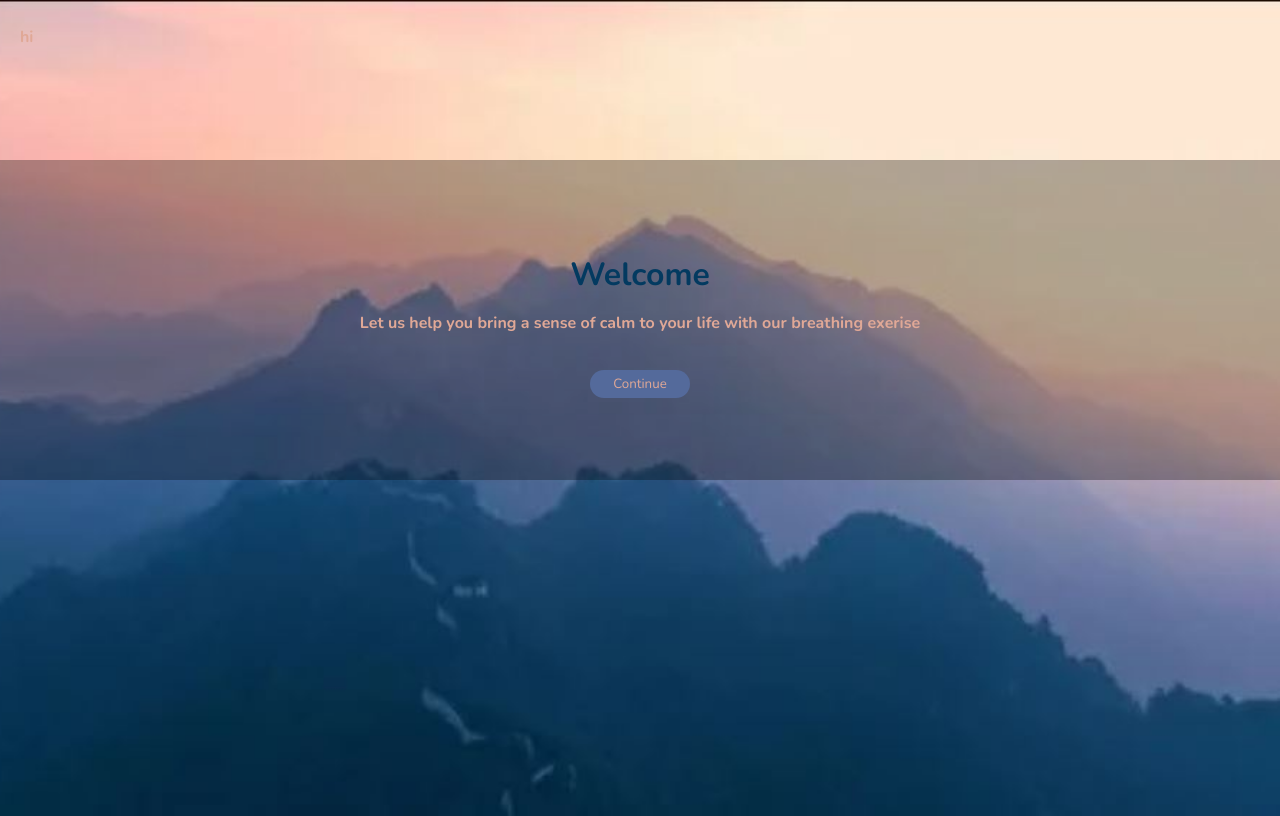
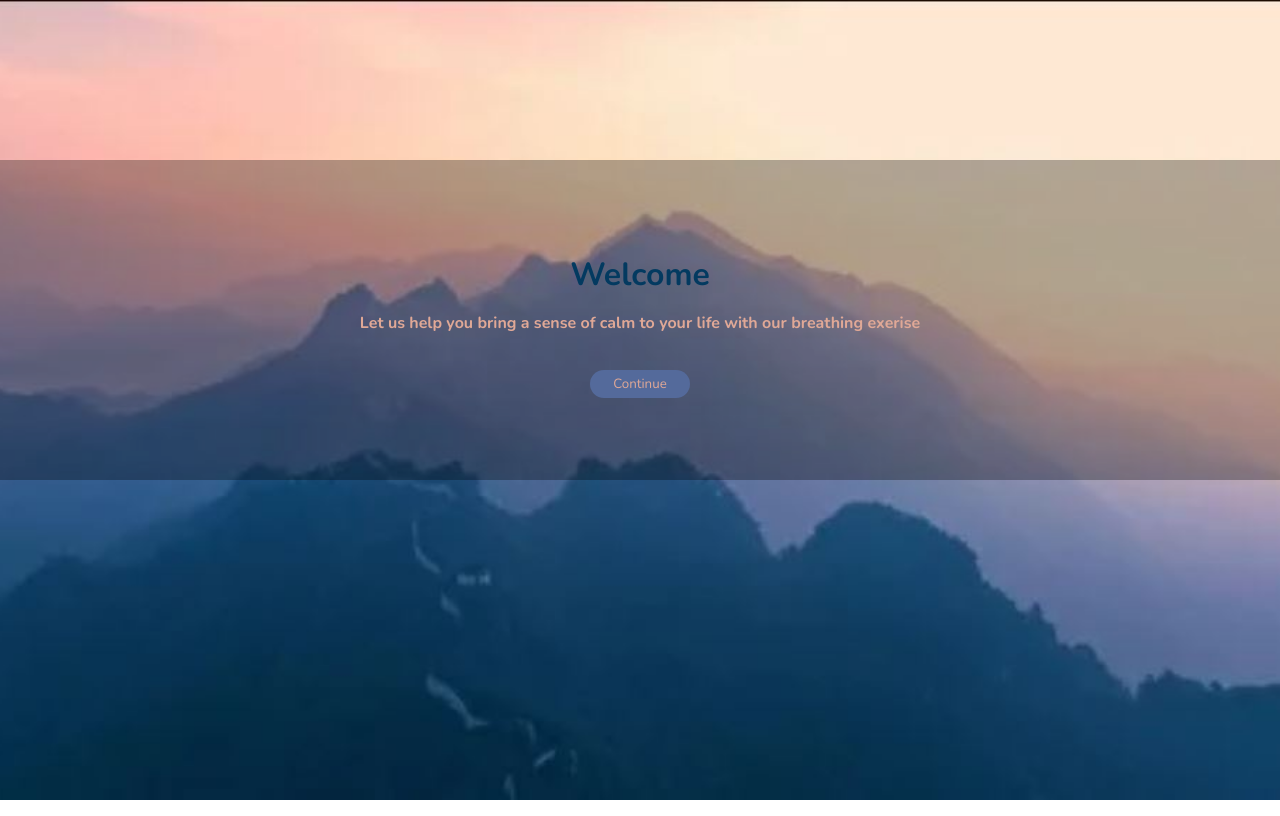
Before and after one commit to this-girl-shall-code/BreatheApp, a plain HTML site: page index.html in a window 1280 px wide. Drawn offline with nearby package versions, Linux system fonts and the light colour scheme.

Commit message:
Update index.html

```diff
--- a/index.html
+++ b/index.html
@@ -40,5 +40,4 @@
 
     <script src="main.js"></script>
 </body>
-<footer><p id="test">hi</p></footer>
 </html>
```
